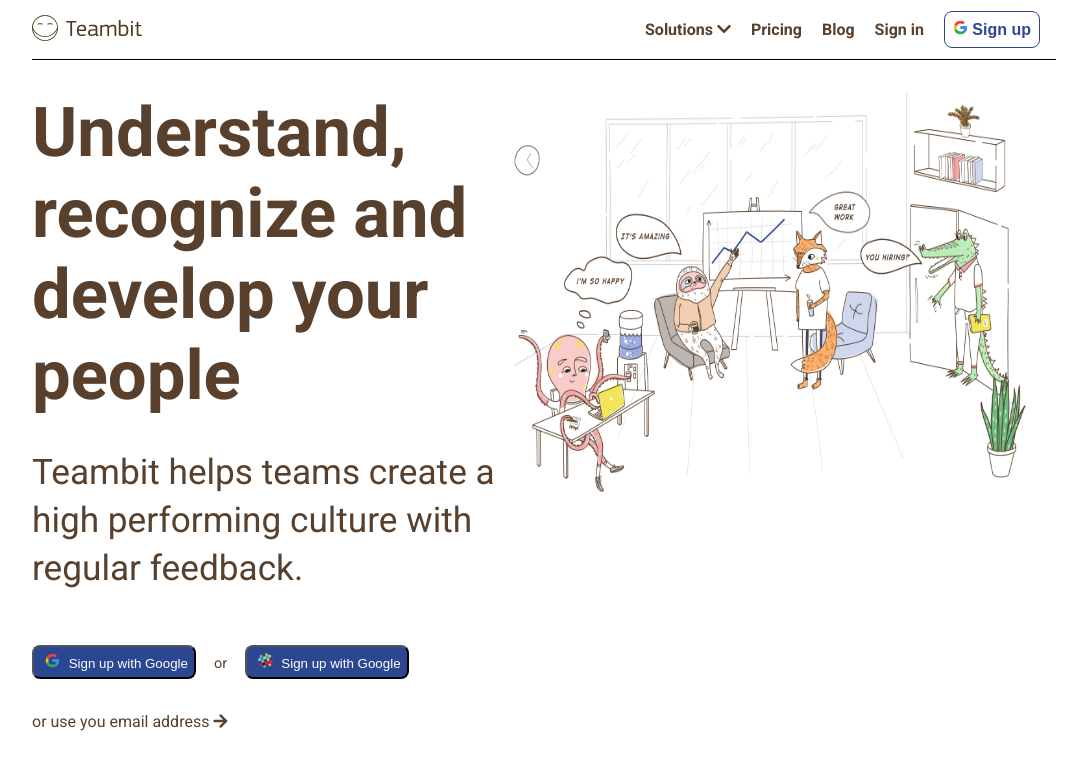
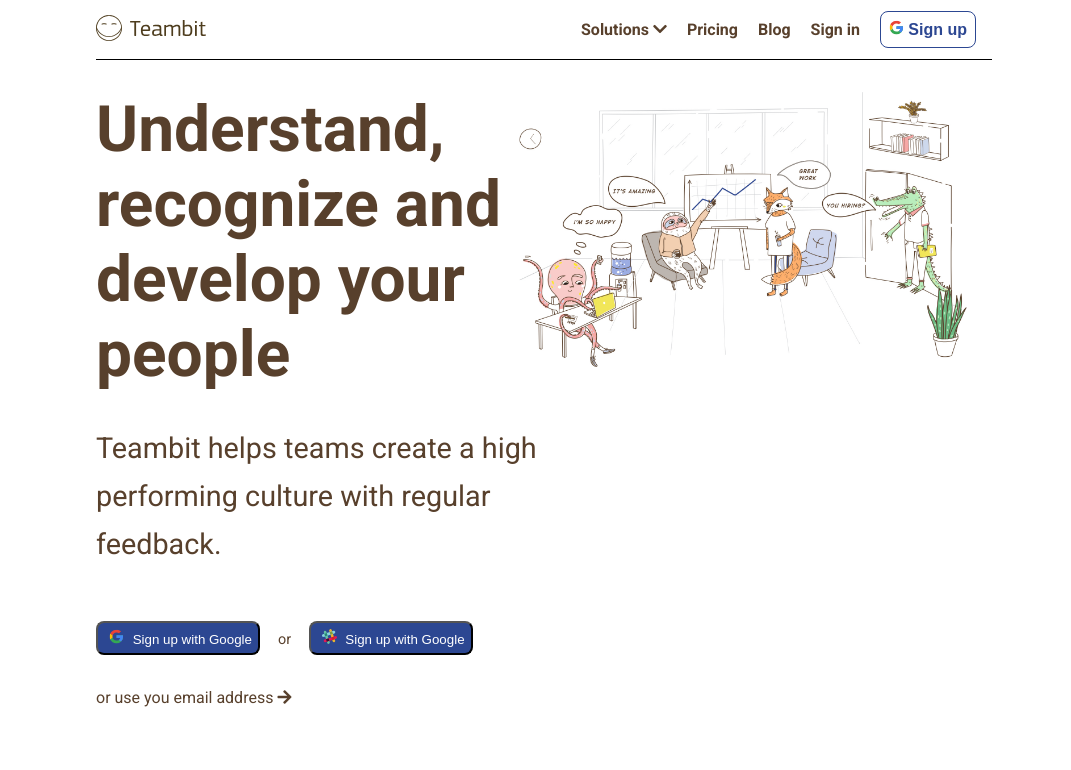
Before and after one commit to andrearep/node-sass-teambit, a website: page my-app/index.html in a window 1280 px wide. Shown: the whole page, without its empty margins (96-1167 px from the left). Drawn offline with Linux system fonts and the light colour scheme.

Commit message:
aggiustato lo stile

```diff
--- a/my-app/src/partials/_common.scss
+++ b/my-app/src/partials/_common.scss
@@ -8,7 +8,7 @@
     font-family: 'Roboto', sans-serif;
 }
 .container{
-    width: 80%;
+    width: 70%;
     margin: auto;
 }
 .btn{
--- a/my-app/src/partials/_header.scss
+++ b/my-app/src/partials/_header.scss
@@ -36,11 +36,11 @@
 
         h1{
             padding-right: 1rem;
-            font-size: 4.3rem;
+            font-size: 4rem;
             margin-bottom: 2rem;
         }
         span{
-            font-size: 2.2rem;
+            font-size: 1.8rem;
 
             line-height: 3rem;
             margin-bottom: 20rem;
@@ -66,9 +66,8 @@
         position: relative;
        img{
            width: 100%;
-           height: 400px;
            position: absolute;
-           left: -30px;
+           left: -25px;
        }
 
     }
```
Also changed, not shown: my-app/dist/css/app.css.
